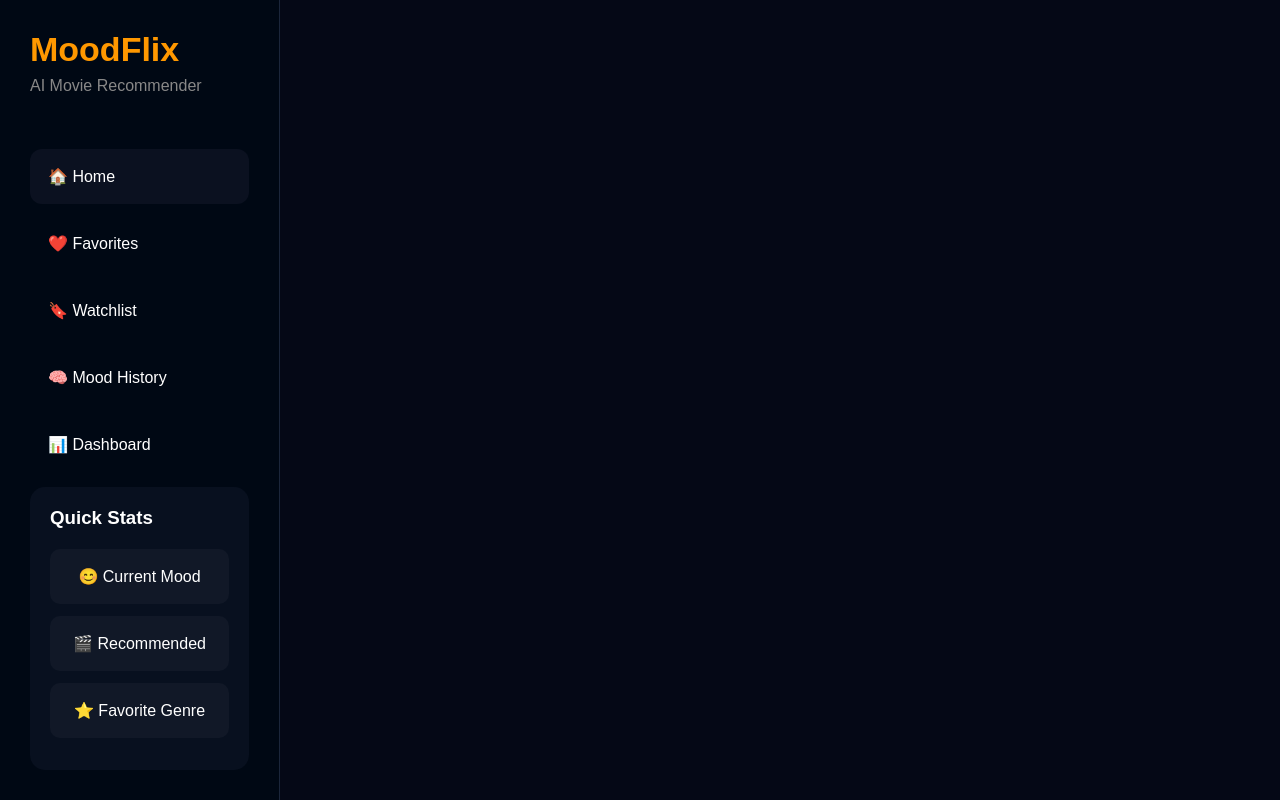
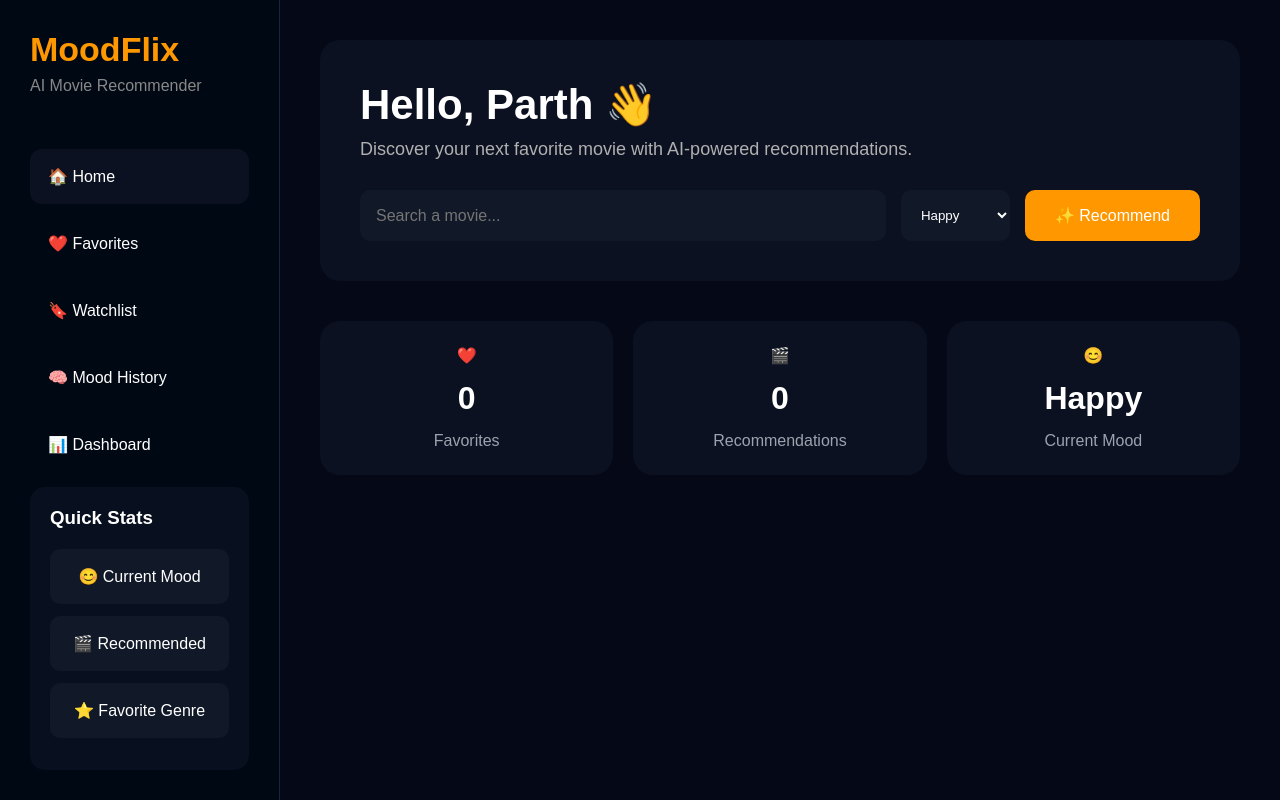
Before and after one commit to Parth32007/MoodFlix, a Flask app: page / in a window 1280 px wide. Run offline with Flask 3, Linux system fonts and the light colour scheme.

Commit message:
Set up flask application structure, Built homepage layout with sidebar and Added hero section and homepage dashboard

```diff
--- a/static/css/style.css
+++ b/static/css/style.css
@@ -118,3 +118,136 @@ nav li:hover{
 
     padding:40px;
 }
+
+.hero{
+
+    background:#0B1120;
+
+    border-radius:20px;
+
+    padding:40px;
+
+    display:flex;
+
+    flex-direction:column;
+
+    gap:30px;
+
+    margin-bottom:40px;
+}
+
+.hero h1{
+
+    font-size:42px;
+
+    margin-bottom:10px;
+}
+
+.hero p{
+
+    color:#b0b0b0;
+
+    font-size:18px;
+}
+
+.search-area{
+
+    display:flex;
+
+    gap:15px;
+
+    flex-wrap:wrap;
+}
+
+.search-area input{
+
+    flex:2;
+
+    padding:16px;
+
+    border:none;
+
+    border-radius:10px;
+
+    background:#111827;
+
+    color:white;
+
+    font-size:16px;
+}
+
+.search-area select{
+
+    padding:16px;
+
+    border:none;
+
+    border-radius:10px;
+
+    background:#111827;
+
+    color:white;
+}
+
+.search-area button{
+
+    background:#ff9800;
+
+    color:white;
+
+    border:none;
+
+    padding:16px 30px;
+
+    border-radius:10px;
+
+    cursor:pointer;
+
+    font-size:16px;
+
+    transition:.3s;
+}
+
+.search-area button:hover{
+
+    background:#e68900;
+}
+
+.summary{
+
+    display:grid;
+
+    grid-template-columns:repeat(3,1fr);
+
+    gap:20px;
+}
+
+.summary-card{
+
+    background:#0B1120;
+
+    padding:25px;
+
+    border-radius:20px;
+
+    text-align:center;
+
+    transition:.3s;
+}
+
+.summary-card:hover{
+
+    transform:translateY(-5px);
+}
+
+.summary-card h2{
+
+    margin:15px 0;
+
+    font-size:32px;
+}
+
+.summary-card p{
+
+    color:#9ca3af;
+}
--- a/templates/index.html
+++ b/templates/index.html
@@ -78,6 +78,84 @@
 
     <main class="main-content">
 
+        <!-- Hero Section -->
+
+    <div class="hero">
+
+        <div class="hero-text">
+
+            <h1>Hello, Parth 👋</h1>
+
+            <p>
+                Discover your next favorite movie with AI-powered recommendations.
+            </p>
+
+        </div>
+
+        <div class="search-area">
+
+            <input
+                type="text"
+                placeholder="Search a movie..."
+            >
+
+            <select>
+
+                <option>Happy</option>
+                <option>Sad</option>
+                <option>Excited</option>
+                <option>Relaxed</option>
+                <option>Romantic</option>
+                <option>Inspired</option>
+
+            </select>
+
+            <button>
+
+                ✨ Recommend
+
+            </button>
+
+        </div>
+
+    </div>
+
+    <!-- Summary Cards -->
+
+    <div class="summary">
+
+        <div class="summary-card">
+
+            ❤️
+
+            <h2>0</h2>
+
+            <p>Favorites</p>
+
+        </div>
+
+        <div class="summary-card">
+
+            🎬
+
+            <h2>0</h2>
+
+            <p>Recommendations</p>
+
+        </div>
+
+        <div class="summary-card">
+
+            😊
+
+            <h2>Happy</h2>
+
+            <p>Current Mood</p>
+
+        </div>
+
+    </div>
+
     </main>
 
 </div>
```
